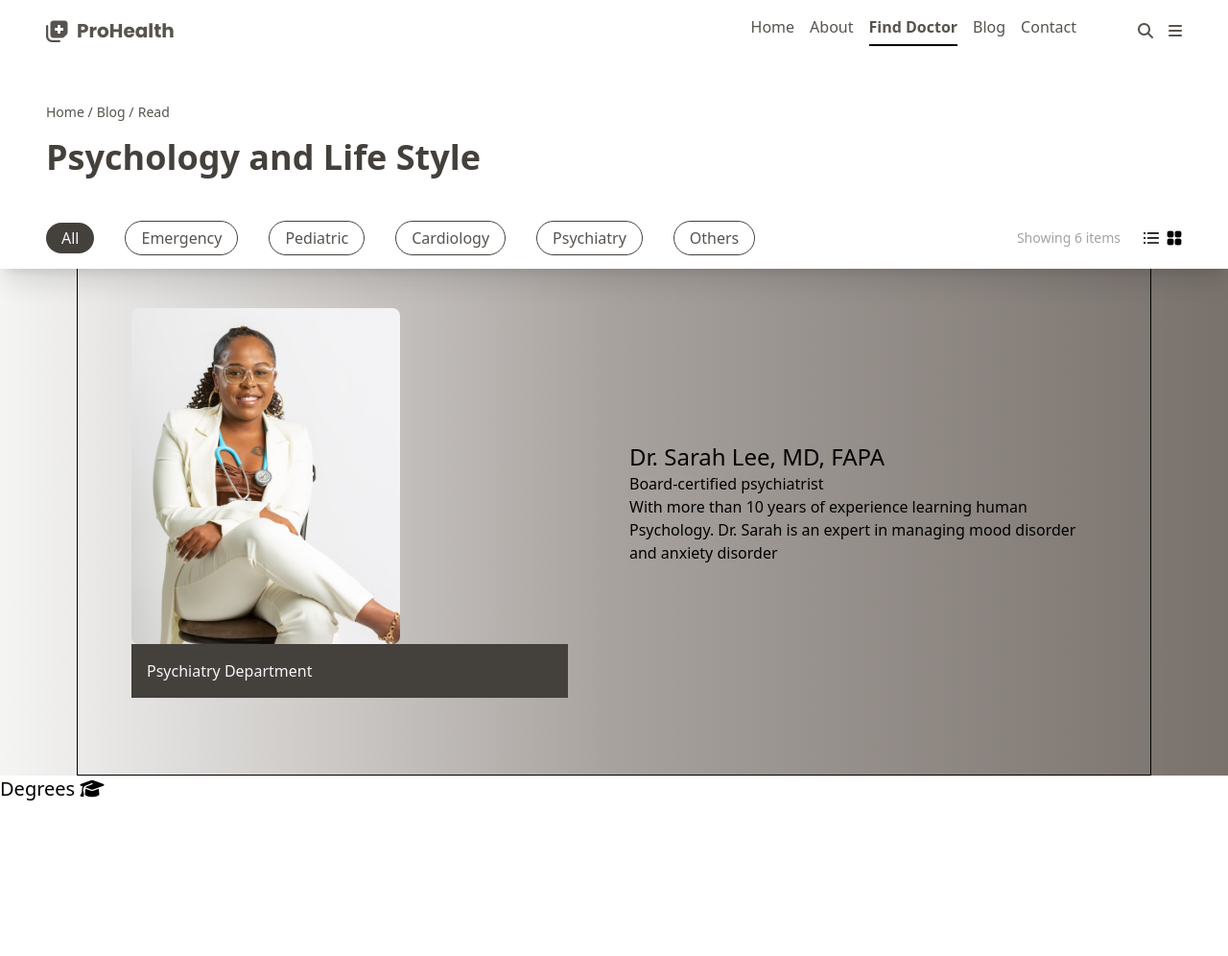
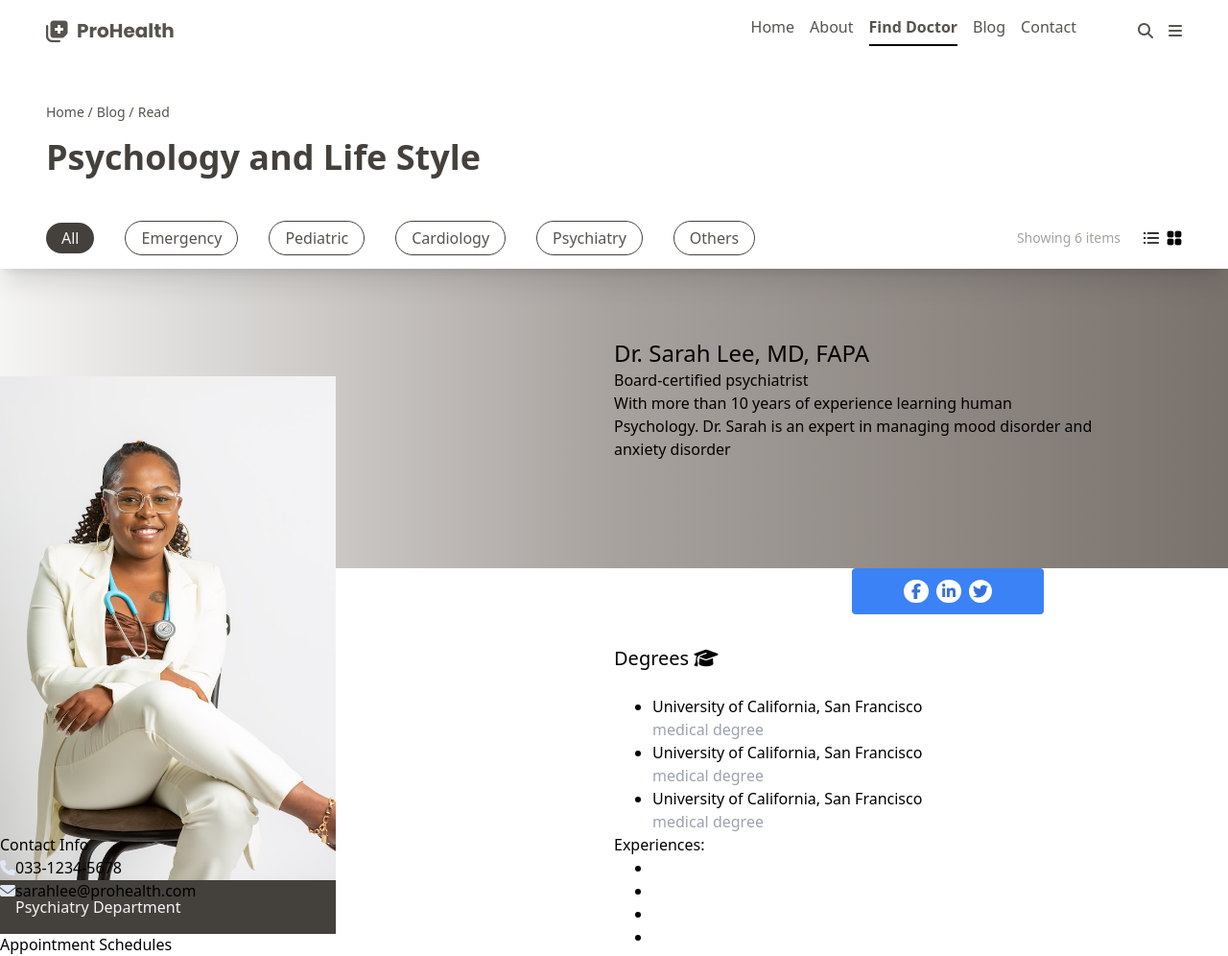
Before and after one commit to dev-arpita/prohealth, a plain HTML site: page doctors-list.html in a window 1280 px wide. Shown: the whole page at 96% size. Before the commit the page ends 836 px from the top, so only its background shows below. Drawn offline with nearby package versions, Linux system fonts and the light colour scheme.

Commit message:
wip - doctor-list layout

```diff
--- a/doctors-list.html
+++ b/doctors-list.html
@@ -11,8 +11,8 @@
         rel="stylesheet">
     <title>Digital healthcare solution</title>
 </head>
-<body>
-    <header class="fixed bg-white top-0 left-0 right-0 h-auto px-2 py-4 text-stone-600 shadow-xl">
+<body class="relative">
+    <header class="fixed bg-white top-0 left-0 right-0 h-auto px-2 py-4 text-stone-600 shadow-xl z-20">
         <!-- nav-menu -->
         <div class="flex justify-between items-center md:px-10 md:PY-4">
             <nav class="flex md:flex-1 justify-between md:mr-16">
@@ -67,24 +67,66 @@
         </div>
     </header>
     <main class="mt-60">
-        <div class="bg-gradient-to-l from-stone-500 via-stone-400 to-stone-100 ">
-            <div class="grid grid-cols-2 gap-8 px-14 py-20 border border-black mx-20">
-                <div class="flex flex-col justify-end pr-8">
-                    <img class="w-[280px] h-[350px] object-cover rounded-lg" src="/images/doctor.jpg" alt="Doctor is smiling">
-                    <span class="py-4 bg-stone-700 text-gray-100 pl-4">Psychiatry Department</span>
-                </div>
-                <div class="flex flex-col justify-center">
+        <div class="ralative bg-gradient-to-l from-stone-500 via-stone-400 to-stone-100 ">
+            <div class="flex justify-end gap-8 px-14 py-28 mx-20">
+                <div class="flex flex-col w-1/2 justify-center">
                     <h2 class="text-2xl">Dr. Sarah Lee, MD, FAPA</h2>
                     <span class="">Board-certified psychiatrist</span>
                     <p class="">With more than 10 years of experience learning human Psychology. Dr. Sarah is an expert in managing mood disorder and anxiety disorder</p>
                 </div>
             </div>
         </div>
-        <div class="">
-            <div class="flex flex-col">
-                <h2 class="text-xl">Degrees <i class="fa-solid fa-graduation-cap"></i></h2>
+        <div class="relative grid grid-cols-2">
+            <div class=" ">
+                <div class="flex w-[350px] h-[180px] flex-col justify-center rounded-lg mb-16">
+                    <img class="w-full object-cover " src="/images/doctor.jpg" alt="Doctor is smiling">
+                    <span class="py-4 bg-stone-700 text-gray-100 pl-4">Psychiatry Department</span>
+                </div>
+                <ul class="absolute top-0 right-[15%] rounded flex py-3 px-6 bg-blue-500 w-[200px] justify-center gap-2 social_links">
+                    <li class="rounded-full bg-white px-2">
+                        <i class="fa-brands fa-facebook-f" style="color: #3671d9;"></i>
+                    </li>
+                    <li class="rounded-full bg-white px-1.5">
+                        <i class="fa-brands fa-linkedin-in" style="color: #3671d9;"></i>
+                    </li>
+                    <li class="rounded-full bg-white px-1">
+                        <i class="fa-brands fa-twitter" style="color: #3671d9;"></i>
+                    </li>
+                </ul>
             </div>
-        </div>
+            <div class="mt-20 flex flex-col justify-end">
+                <h2 class="text-xl mb-6">Degrees <i class="fa-solid fa-graduation-cap"></i></h2>
+                <ul class="list-disc pl-10">
+                    <li class="">University of California, San Francisco</li>
+                    <p class="text-gray-400">medical degree</p>
+                    <li class="">University of California, San Francisco</li>
+                    <p class="text-gray-400">medical degree</p>
+                    <li class="">University of California, San Francisco</li>
+                    <p class="text-gray-400">medical degree</p>
+                </ul>
+            </div>
+            <!-- <div class="grid grid-cols-2"> -->
+                <!--Contact Us -->
+                <div class="flex flex-col gap-y-8">
+                    <div class="">
+                        <h2 class="">Contact Info</h2>
+                        <div class=""><i class="fa-solid fa-phone" style="color: #e0e8f5;"></i>033-1234-5678</div>
+                        <div class=""><i class="fa-solid fa-envelope" style="color: #e0e8f5;"></i>sarahlee@prohealth.com</div>
+                    </div>
+                    <h2 class="">Appointment Schedules</h2>
+                </div>
+                <div class="">
+                    <h2 class="">Experiences:</h2>
+                    <ul class="list-disc pl-10">
+                        <li class=""></li>
+                        <li class=""></li>
+                        <li class=""></li>
+                        <li class=""></li>
+                    </ul>
+                </div>
+            </div>
+
+        <!-- </div> -->
     </main>
 </body>
 </html>
```
Also changed, not shown: 1 other file.
